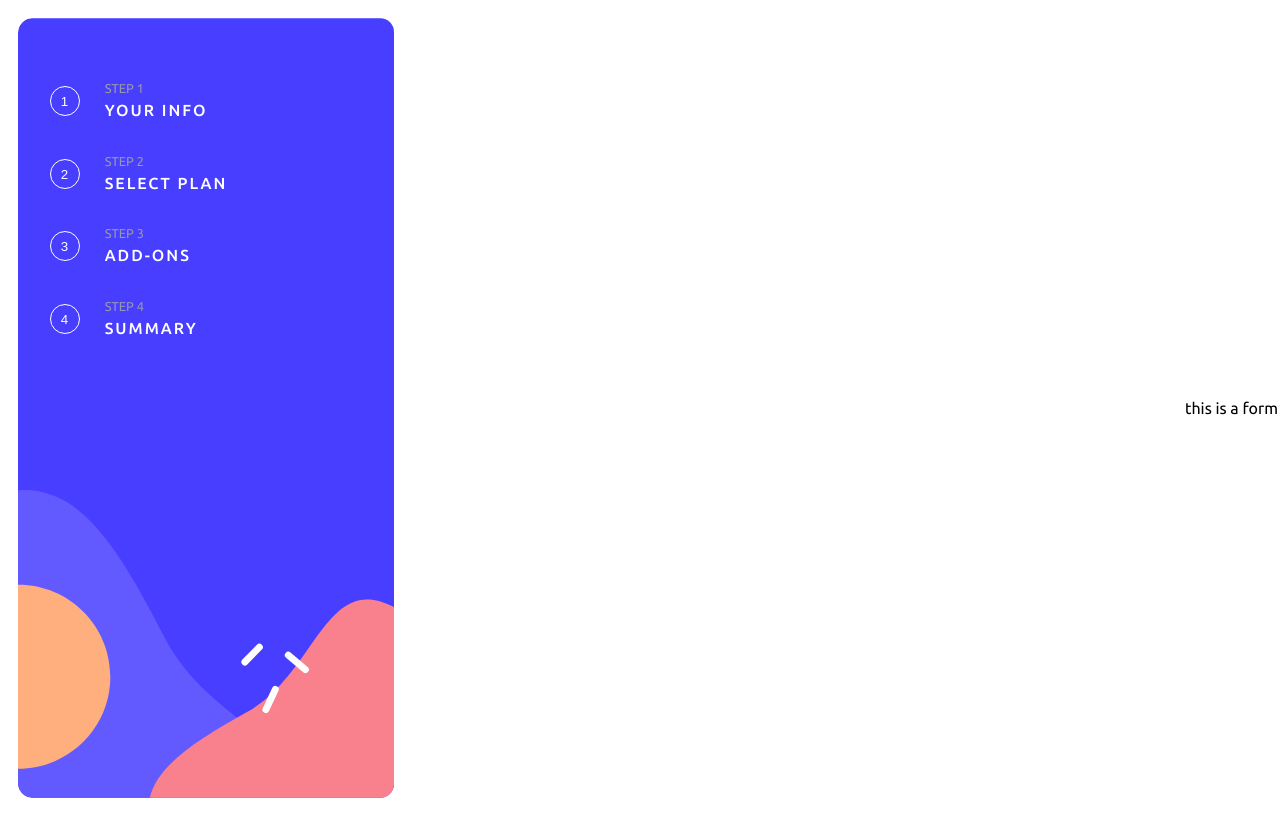
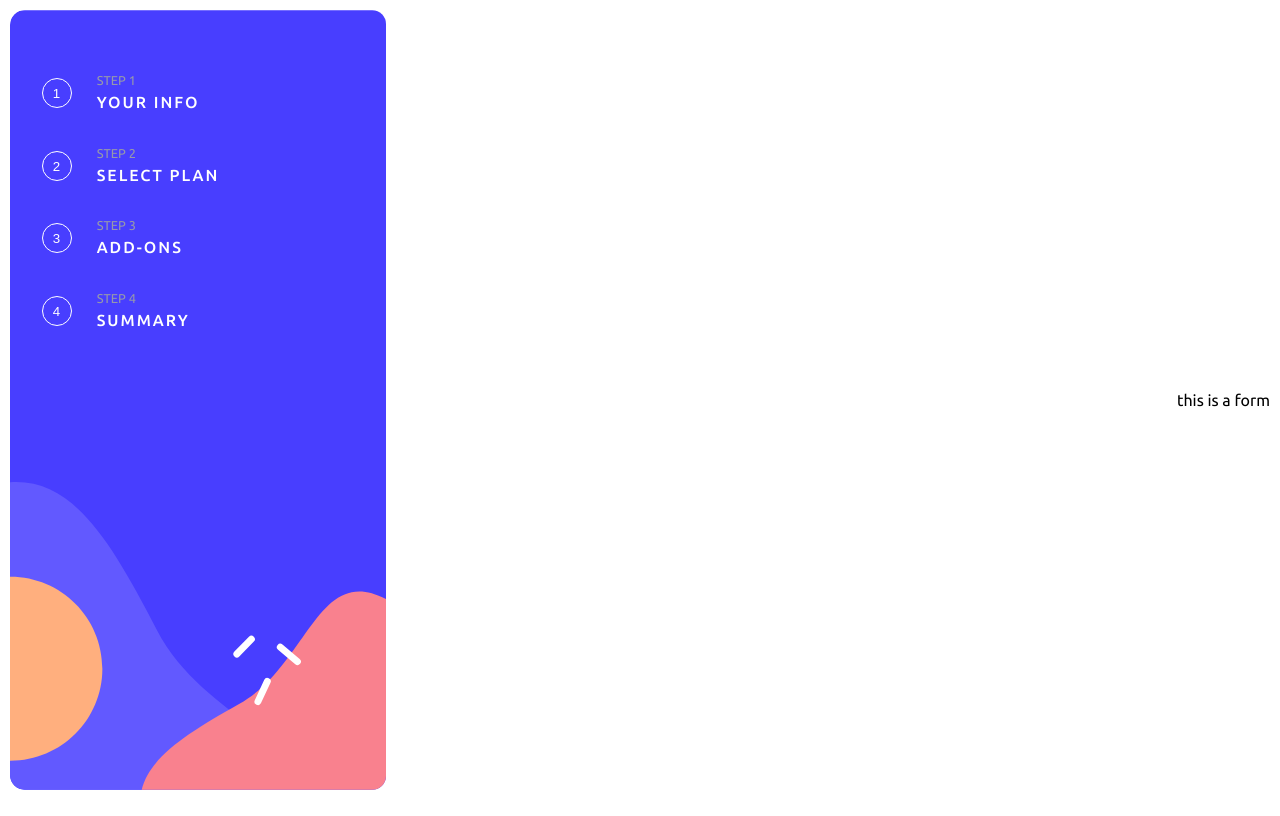
Before and after one commit to SomtoJF/Multi-step-form, a React (Vite) app: page / in a window 1280 px wide. Built offline with nearby package versions, Linux system fonts and the light colour scheme.

Commit message:
BugFix: body providing padding to the page

```diff
--- a/src/index.sass
+++ b/src/index.sass
@@ -31,6 +31,6 @@ $white: hsl(0, 0%, 100%)
 $light-background-color: $white
 
 
-html
+html,body
     margin: 0px
     padding: 0px
```
